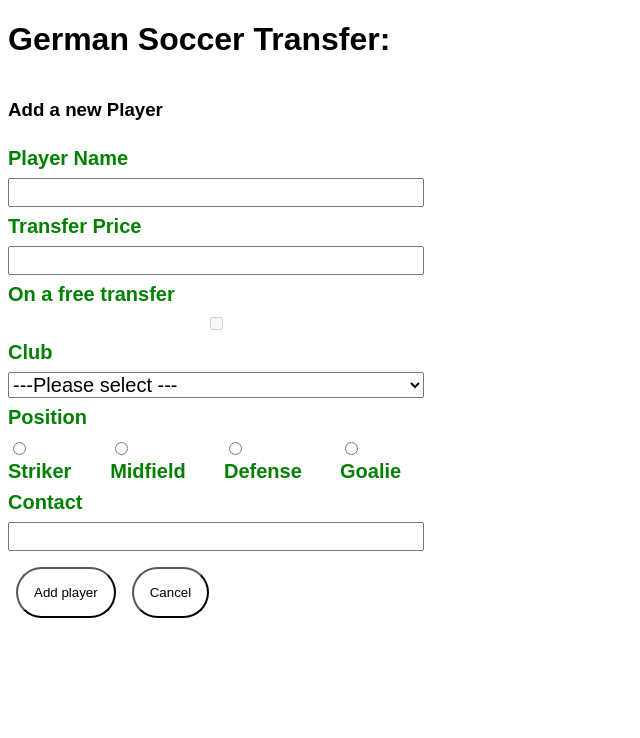
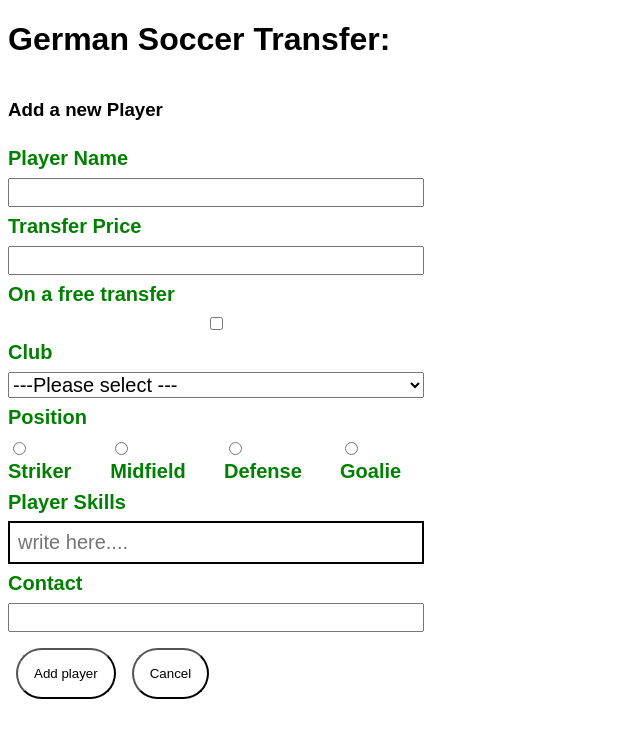
Before and after one commit to bejanaf/soccer-formular, a React (Create React App) app: page / in a window 1280 px wide. Shown: the top 738 px of the page, without its empty margins (0-640 px from the left). Built offline with nearby package versions, Linux system fonts and the light colour scheme.

Commit message:
created tag.jsa

```diff
--- a/src/PlayerCard.js
+++ b/src/PlayerCard.js
@@ -6,6 +6,11 @@ export default function PlayerCard({ player }) {
       <p>{player.price} €</p>
       <p>{player.club}</p>
       <p>{player.position}</p>
+      <p>
+        {player.skills.map((skill) => (
+          <span>{skill} </span>
+        ))}
+      </p>
       <p>
         <a href={`mailto:${player.email}`}> {player.email} </a>
       </p>
--- a/src/PlayerForm.js
+++ b/src/PlayerForm.js
@@ -1,5 +1,6 @@
 import styled from 'styled-components/macro';
 import { useState } from 'react';
+import Tags from './Tag';
 //import Soccerfieldimg from '../src/images/soccerfield.png';
 export default function PlayerForm({ onAddPlayer }) {
   const initialPlayerState = {
@@ -10,8 +11,10 @@ export default function PlayerForm({ onAddPlayer }) {
     position: '',
     email: '',
     club: '',
+    skills: [],
   };
-  const [player, setPlayer] = useState([]);
+  const [player, setPlayer] = useState(initialPlayerState);
+
   function updatePlayer(event) {
     const fieldName = event.target.name;
     let fieldValue = event.target.value;
@@ -25,6 +28,21 @@ export default function PlayerForm({ onAddPlayer }) {
     event.preventDefault();
     onAddPlayer(player);
   }
+
+  function updateSkills(skillToUpdate) {
+    setPlayer({
+      ...player,
+      skills: [...player.skills, skillToUpdate.toUpperCase()],
+    });
+  }
+
+  function removeTags(tagToRemove) {
+    const remainingSkill = player.skills.filter(
+      (skill) => skill !== tagToRemove
+    );
+    setPlayer({ ...player, skills: [...remainingSkill] });
+  }
+
   return (
     <Form onSubmit={handleFormSubmit}>
       <h3>Add a new Player</h3>
@@ -35,6 +53,7 @@ export default function PlayerForm({ onAddPlayer }) {
         onChange={updatePlayer}
         value={player.name}
       />
+
       <label>Transfer Price</label>
       <input
         type="text"
@@ -43,6 +62,7 @@ export default function PlayerForm({ onAddPlayer }) {
         value={player.price}
         disabled={player.free_transfer ? true : false}
       />
+
       <label>On a free transfer</label>
       <input
         type="checkbox"
@@ -51,6 +71,7 @@ export default function PlayerForm({ onAddPlayer }) {
         value={player.free_transfer}
         disabled={player.price !== ''}
       />
+
       <label htmlFor="club">Club</label>
       <select id="club" name="club" onChange={updatePlayer} value={player.club}>
         <option value="select"> ---Please select --- </option>
@@ -104,6 +125,11 @@ export default function PlayerForm({ onAddPlayer }) {
           Goalie
         </label>
       </Position>
+      <Tags
+        toDelete={removeTags}
+        onUpdateTags={updateSkills}
+        tags={player.skills}
+      />
       <label htmlFor="email">Contact</label>
       <input
         type="text"
--- /dev/null
+++ b/src/Tag.js
@@ -0,0 +1,69 @@
+import styled from 'styled-components';
+import { useState } from 'react';
+
+export default function Tags({ tags, onUpdateTags, toDelete }) {
+  const [tag, setTag] = useState('');
+
+  function handleChange(event) {
+    setTag(event.target.value);
+  }
+
+  function handleKeyDown(event) {
+    if (event.key === 'Enter') {
+      event.preventDefault();
+      onUpdateTags(tag);
+      setTag('');
+    } else if (tag.length === 0 && event.key === 'Backspace') {
+      toDelete(tags.pop());
+    }
+  }
+
+  return (
+    <Tag>
+      <label htmlFor="tag">Player Skills</label>
+      <TagCloud>
+        {tags.map((tag, index) => (
+          <span key={index + tag}>
+            {tag}
+            <button onClick={() => toDelete(tag)}>x</button>
+          </span>
+        ))}
+        <input
+          type="text"
+          name="tag"
+          value={tag}
+          onChange={handleChange}
+          onKeyDown={handleKeyDown}
+          placeholder="write here...."
+        />
+      </TagCloud>
+    </Tag>
+  );
+}
+
+const Tag = styled.section`
+  display: grid;
+  gap: 0.4rem;
+  font-family: sans-serif;
+
+  input {
+    border: none;
+    outline: none;
+    padding: 0.5rem;
+    width: 100%;
+  }
+`;
+
+const TagCloud = styled.div`
+  display: flex;
+  border: 2px solid black;
+
+  span {
+    display: flex;
+    background: deepskyblue;
+    color: ivory;
+    padding: 0.3rem;
+    border-radius: 0.3rem;
+    margin: 0.1rem;
+  }
+`;
```
